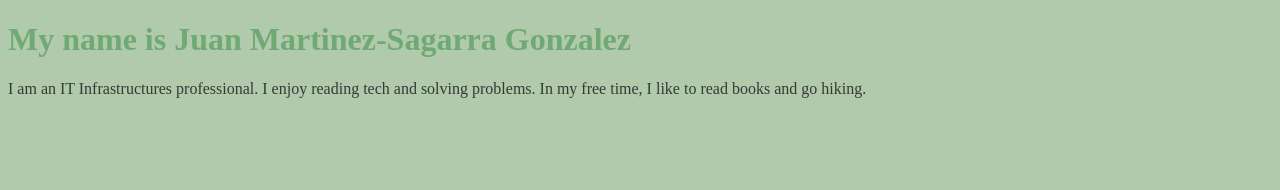
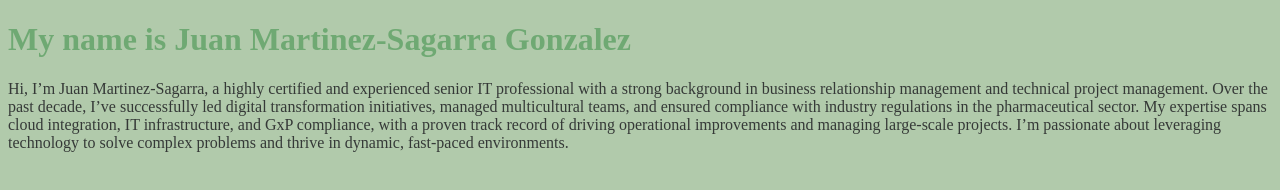
Before and after one commit to juansagarra/juansagarra.github.io, a plain HTML site: page index.html in a window 1280 px wide. Drawn offline with Linux system fonts and the light colour scheme.

Commit message:
Update index.html

```diff
--- a/index.html
+++ b/index.html
@@ -16,7 +16,7 @@
 
 <body>
 <h1>My name is Juan Martinez-Sagarra Gonzalez</h1>
-<p>I am an IT Infrastructures professional. I enjoy reading tech and solving problems. In my free time, I like to read books and go hiking.</p>
+<p>Hi, I’m Juan Martinez-Sagarra, a highly certified and experienced senior IT professional with a strong background in business relationship management and technical project management. Over the past decade, I’ve successfully led digital transformation initiatives, managed multicultural teams, and ensured compliance with industry regulations in the pharmaceutical sector. My expertise spans cloud integration, IT infrastructure, and GxP compliance, with a proven track record of driving operational improvements and managing large-scale projects. I’m passionate about leveraging technology to solve complex problems and thrive in dynamic, fast-paced environments.</p>
 </body>
 
 </html>
```
